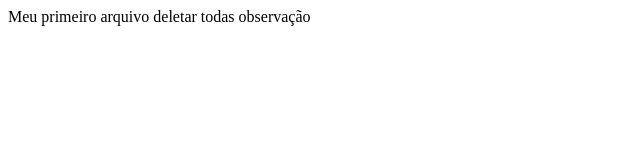
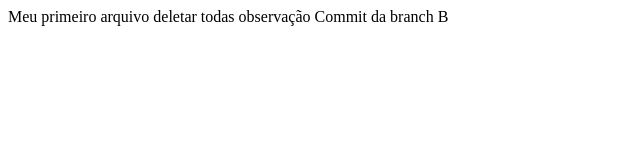
Before and after one commit to mmortoni/projeto_versionado, a plain HTML site: page index.html in a window 1280 px wide. Shown: the whole page, without its empty margins (0-640 px from the left). Drawn offline with Linux system fonts and the light colour scheme.

Commit message:
Commit 1 da branch B

```diff
--- a/index.html
+++ b/index.html
@@ -2,5 +2,6 @@
 <body>
 Meu primeiro arquivo
 deletar todas observação
+  Commit da branch B
 </body>
 </html>
```
